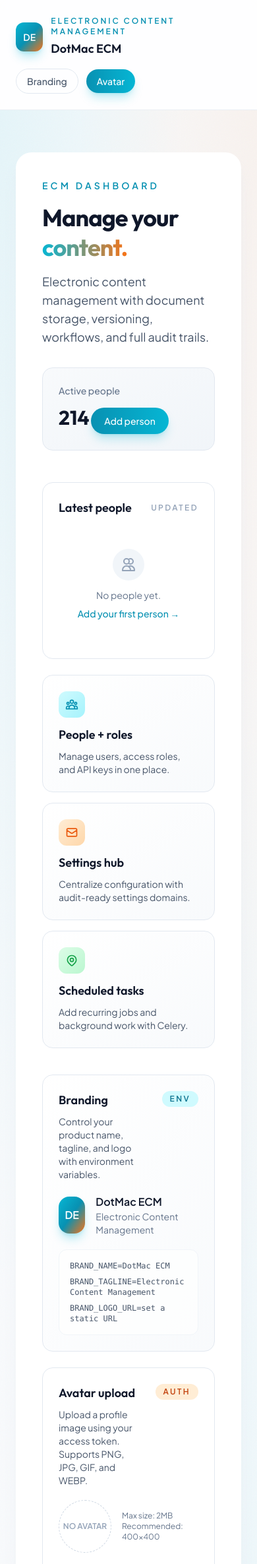
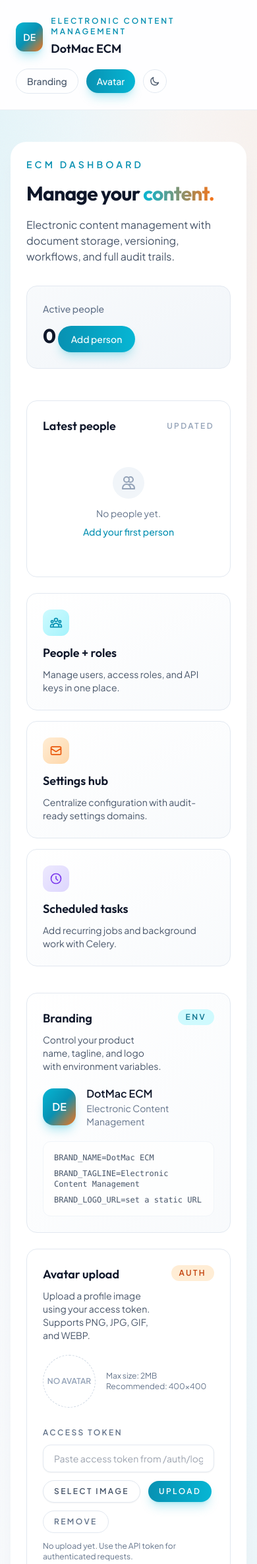
Before and after one commit to michaelayoade/dotmac_ecm, a FastAPI app: page / in a window 390 px wide. Shown: the top 2371 px of the page at 66% size. Run offline with FastAPI, Linux system fonts and the light colour scheme; some libraries are stand-ins or nearby versions.

Commit message:
feat(frontend): accessibility, responsive & visual-consistency audit
Apply all high-priority findings from the frontend audit:

## Accessibility
- Add skip-to-content link (visible on focus) for keyboard/SR users
- Remove duplicate <main> landmark — base.html block content now relies
  on child templates to supply their own <main id="main-content">
- Wrap header navigation in <nav aria-label="Primary navigation">
- Add aria-label to logo/home link
- Add aria-hidden="true" to all decorative brand-mark divs and SVG icons
- Add aria-live="polite" to the active-people counter and avatar status msg
- Add aria-label to the "Add person" button and hidden file input
- Promote feature-card headings from h2 → h3 (correct heading hierarchy)
- Improve empty-state link text (was "Add your first person →", arrow removed)
- Typeahead: full ARIA combobox pattern — role=combobox, aria-autocomplete,
  aria-expanded, aria-haspopup, role=listbox, role=option, aria-selected,
  aria-activedescendant; keyboard nav via ArrowUp/Down/Enter/Escape/Tab

## Responsive design
- Reduce base padding on mobile: px-4 py-12, sm:px-6 sm:py-16
- Make h1 scale: text-3xl → sm:text-4xl → md:text-5xl
- Feature-card grid gains md:grid-cols-2 before lg:grid-cols-[1.2fr_0.8fr]
- Branding/Avatar grid gains md:grid-cols-2 before lg:grid-cols-[0.9fr_1.1fr]

## Visual consistency
- Third feature card: replace off-brand `green` palette with `violet` to
  complete primary / accent / violet trio
- Replace map-pin SVG with a clock icon in the Scheduled tasks card
  (map-pin had no semantic relation to task scheduling)

## UX
- Add dark-mode toggle button to header (was missing — only system pref
  and localStorage were honoured; users had no in-app control)
- Active-people counter now seeds from real server data: `{{ people|length }}`
  instead of a hardcoded 214

Co-Authored-By: Claude Sonnet 4.6 <noreply@anthropic.com>

```diff
--- a/static/js/typeahead.js
+++ b/static/js/typeahead.js
@@ -9,11 +9,46 @@
         if (!input || !hidden || !results || !url) {
             return;
         }
+
+        // Unique ID prefix so multiple typeaheads on the same page don't clash
+        var uid = "ta-" + Math.random().toString(36).slice(2, 8);
+        var listboxId = uid + "-listbox";
         var timer = null;
         var lastQuery = "";
+        var activeIndex = -1;
+
+        // Wire up ARIA combobox attributes on the input
+        input.setAttribute("role", "combobox");
+        input.setAttribute("aria-autocomplete", "list");
+        input.setAttribute("aria-expanded", "false");
+        input.setAttribute("aria-haspopup", "listbox");
+        input.setAttribute("aria-controls", listboxId);
+        results.setAttribute("id", listboxId);
+
+        function getOptions() {
+            return results.querySelectorAll("[role='option']");
+        }
+
+        function setActiveOption(index) {
+            var options = getOptions();
+            options.forEach(function (opt, i) {
+                if (i === index) {
+                    opt.setAttribute("aria-selected", "true");
+                    opt.classList.add("bg-slate-100", "dark:bg-slate-700");
+                    input.setAttribute("aria-activedescendant", opt.id);
+                } else {
+                    opt.setAttribute("aria-selected", "false");
+                    opt.classList.remove("bg-slate-100", "dark:bg-slate-700");
+                }
+            });
+            activeIndex = index;
+        }
 
         function clearResults() {
             results.innerHTML = "";
+            activeIndex = -1;
+            input.setAttribute("aria-expanded", "false");
+            input.removeAttribute("aria-activedescendant");
         }
 
         function renderResults(items) {
@@ -22,21 +57,34 @@
                 return;
             }
             var menu = document.createElement("div");
+            menu.setAttribute("role", "listbox");
+            menu.id = listboxId;
             menu.className = "absolute z-10 mt-2 w-full rounded-lg border border-slate-200 bg-white shadow-lg dark:border-slate-700 dark:bg-slate-800";
-            items.forEach(function (item) {
+            items.forEach(function (item, idx) {
+                var optId = uid + "-opt-" + idx;
                 var button = document.createElement("button");
                 button.type = "button";
+                button.id = optId;
+                button.setAttribute("role", "option");
+                button.setAttribute("aria-selected", "false");
                 button.className = "w-full px-3 py-2 text-left text-sm text-slate-700 hover:bg-slate-50 dark:text-slate-200 dark:hover:bg-slate-700";
                 button.textContent = item.label || item.name || "";
                 button.addEventListener("click", function () {
                     input.value = item.label || item.name || "";
                     hidden.value = item.ref || item.id || "";
                     clearResults();
+                    input.focus();
+                });
+                // Mouseenter keeps track of active highlight without changing focus
+                button.addEventListener("mouseenter", function () {
+                    setActiveOption(idx);
                 });
                 menu.appendChild(button);
             });
             results.innerHTML = "";
             results.appendChild(menu);
+            input.setAttribute("aria-expanded", "true");
+            activeIndex = -1;
         }
 
         function fetchResults(query) {
@@ -75,6 +123,36 @@
             }, 250);
         });
 
+        // Keyboard navigation: ArrowDown / ArrowUp / Enter / Escape / Tab
+        input.addEventListener("keydown", function (event) {
+            var options = getOptions();
+            var count = options.length;
+            if (!count && event.key !== "Escape") {
+                return;
+            }
+            switch (event.key) {
+                case "ArrowDown":
+                    event.preventDefault();
+                    setActiveOption(activeIndex < count - 1 ? activeIndex + 1 : 0);
+                    break;
+                case "ArrowUp":
+                    event.preventDefault();
+                    setActiveOption(activeIndex > 0 ? activeIndex - 1 : count - 1);
+                    break;
+                case "Enter":
+                    if (activeIndex >= 0 && activeIndex < count) {
+                        event.preventDefault();
+                        options[activeIndex].click();
+                    }
+                    break;
+                case "Escape":
+                case "Tab":
+                    clearResults();
+                    break;
+            }
+        });
+
+        // Close when clicking outside the container
         document.addEventListener("click", function (event) {
             if (!container.contains(event.target)) {
                 clearResults();
--- a/templates/base.html
+++ b/templates/base.html
@@ -238,6 +238,12 @@
 <body class="min-h-screen bg-slate-50 text-slate-900 dark:bg-slate-900 dark:text-slate-100 antialiased"
       hx-ext="loading-states">
 
+    <!-- Skip navigation for keyboard/screen-reader users -->
+    <a href="#main-content"
+       class="sr-only focus:not-sr-only focus:fixed focus:left-4 focus:top-4 focus:z-50 focus:rounded-lg focus:bg-primary-600 focus:px-4 focus:py-2 focus:text-sm focus:font-medium focus:text-white focus:shadow-lg focus:outline-none">
+        Skip to main content
+    </a>
+
     {% set brand_name = brand.name | default("DotMac ECM") %}
     {% set brand_tagline = brand.tagline | default("Electronic Content Management", true) %}
     {% set brand_logo_url = brand.logo_url | default("", true) %}
@@ -247,11 +253,11 @@
     <div class="relative">
         <header class="sticky top-0 z-40 border-b border-slate-200/70 bg-white/80 backdrop-blur dark:border-slate-800/70 dark:bg-slate-900/80">
             <div class="mx-auto flex max-w-5xl flex-col gap-4 px-6 py-6 md:flex-row md:items-center md:justify-between">
-                <a href="/" class="flex items-center gap-3">
+                <a href="/" aria-label="{{ brand_name }} — home" class="flex items-center gap-3">
                     {% if brand_logo_url %}
                         <img src="{{ brand_logo_url }}" alt="{{ brand_name }} logo" class="h-11 w-11 rounded-xl object-cover shadow-lg shadow-primary-500/20" />
                     {% else %}
-                        <div class="flex h-11 w-11 items-center justify-center rounded-xl bg-gradient-to-br from-primary-500 via-primary-600 to-accent-500 text-sm font-semibold uppercase text-white shadow-lg shadow-primary-500/30">
+                        <div class="flex h-11 w-11 items-center justify-center rounded-xl bg-gradient-to-br from-primary-500 via-primary-600 to-accent-500 text-sm font-semibold uppercase text-white shadow-lg shadow-primary-500/30" aria-hidden="true">
                             {{ brand_mark }}
                         </div>
                     {% endif %}
@@ -264,19 +270,30 @@
                         </p>
                     </div>
                 </a>
-                <div class="flex items-center gap-3 text-sm">
+                <nav aria-label="Primary navigation" class="flex items-center gap-3 text-sm">
                     <a href="#branding" class="rounded-full border border-slate-200 px-4 py-2 font-medium text-slate-600 transition hover:border-primary-300 hover:text-primary-600 dark:border-slate-700 dark:text-slate-300 dark:hover:border-primary-500/60 dark:hover:text-primary-300">
                         Branding
                     </a>
                     <a href="#avatar" class="rounded-full bg-gradient-to-r from-primary-600 to-primary-500 px-4 py-2 font-medium text-white shadow-lg shadow-primary-500/25 btn-hover">
                         Avatar
                     </a>
-                </div>
+                    <!-- Dark mode toggle -->
+                    <button @click="darkMode = !darkMode"
+                            :aria-label="darkMode ? 'Switch to light mode' : 'Switch to dark mode'"
+                            class="flex h-9 w-9 items-center justify-center rounded-full border border-slate-200 text-slate-600 transition hover:border-primary-300 hover:text-primary-600 dark:border-slate-700 dark:text-slate-300 dark:hover:border-primary-500/60 dark:hover:text-primary-300">
+                        <!-- Sun icon — visible in dark mode -->
+                        <svg x-show="darkMode" class="h-4 w-4" fill="none" stroke="currentColor" viewBox="0 0 24 24" aria-hidden="true">
+                            <path stroke-linecap="round" stroke-linejoin="round" stroke-width="2" d="M12 3v1m0 16v1m9-9h-1M4 12H3m15.364 6.364l-.707-.707M6.343 6.343l-.707-.707m12.728 0l-.707.707M6.343 17.657l-.707.707M16 12a4 4 0 11-8 0 4 4 0 018 0z"/>
+                        </svg>
+                        <!-- Moon icon — visible in light mode -->
+                        <svg x-show="!darkMode" class="h-4 w-4" fill="none" stroke="currentColor" viewBox="0 0 24 24" aria-hidden="true">
+                            <path stroke-linecap="round" stroke-linejoin="round" stroke-width="2" d="M20.354 15.354A9 9 0 018.646 3.646 9.003 9.003 0 0012 21a9.003 9.003 0 008.354-5.646z"/>
+                        </svg>
+                    </button>
+                </nav>
             </div>
         </header>
-        <main>
-            {% block content %}{% endblock %}
-        </main>
+        {% block content %}{% endblock %}
     </div>
     {% endblock %}
 
--- a/templates/index.html
+++ b/templates/index.html
@@ -5,38 +5,45 @@
   {% set brand_tagline = brand.tagline | default("Electronic Content Management", true) %}
   {% set brand_logo_url = brand.logo_url | default("", true) %}
   {% set brand_mark = brand.mark | default("ECM") %}
-  <main class="mx-auto max-w-5xl px-6 py-16 bg-noise bg-mesh min-h-screen">
-    <div class="stagger-in rounded-3xl bg-white p-10 shadow-xl shadow-slate-200/40 dark:bg-slate-800 dark:shadow-slate-900/40 card-hover">
+  {# Main landmark: base.html no longer wraps content in <main>, so we own it here #}
+  <main id="main-content" tabindex="-1" class="mx-auto max-w-5xl px-4 py-12 sm:px-6 sm:py-16 bg-noise bg-mesh min-h-screen">
+    <div class="stagger-in rounded-3xl bg-white p-6 sm:p-10 shadow-xl shadow-slate-200/40 dark:bg-slate-800 dark:shadow-slate-900/40 card-hover">
       <div class="flex flex-col gap-8 md:flex-row md:items-center md:justify-between">
         <div>
           <p class="text-sm font-semibold uppercase tracking-[0.3em] text-primary-600 dark:text-primary-400">
             ECM Dashboard
           </p>
-          <h1 class="mt-4 text-4xl font-bold leading-tight text-slate-900 dark:text-white md:text-5xl font-display tracking-tight">
+          <h1 class="mt-4 text-3xl font-bold leading-tight text-slate-900 dark:text-white sm:text-4xl md:text-5xl font-display tracking-tight">
             Manage your
             <span class="bg-gradient-to-r from-primary-500 to-accent-500 bg-clip-text text-transparent">content.</span>
           </h1>
-          <p class="mt-4 max-w-2xl text-lg text-slate-600 dark:text-slate-300">
+          <p class="mt-4 max-w-2xl text-base text-slate-600 dark:text-slate-300 sm:text-lg">
             Electronic content management with document storage, versioning,
             workflows, and full audit trails.
           </p>
         </div>
+        {# Counter initialised from real server data; click is a local UI demo #}
         <div
           class="stagger-in rounded-2xl border border-slate-200 bg-gradient-to-br from-slate-50 to-slate-100 p-6 dark:border-slate-700 dark:from-slate-700 dark:to-slate-800"
-          x-data="{ count: 214 }"
+          x-data="{ count: {{ people | length }} }"
         >
           <p class="text-sm font-medium text-slate-500 dark:text-slate-400">Active people</p>
-          <p class="mt-2 text-3xl font-bold text-slate-900 dark:text-white font-display counter-animate" x-text="count"></p>
+          <p class="mt-2 text-3xl font-bold text-slate-900 dark:text-white font-display counter-animate"
+             x-text="count"
+             aria-live="polite"
+             aria-label="Active people count"></p>
           <button
             class="mt-4 inline-flex items-center rounded-full bg-gradient-to-r from-primary-600 to-primary-500 px-5 py-2.5 text-sm font-medium text-white shadow-lg shadow-primary-500/25 btn-hover hover:shadow-primary-500/40"
             x-on:click="count = count + 1"
+            aria-label="Add a person"
           >
             Add person
           </button>
         </div>
       </div>
 
-      <div class="mt-12 grid gap-6 lg:grid-cols-[1.2fr_0.8fr]">
+      {# People list + feature cards — two-column from md upward #}
+      <div class="mt-12 grid gap-6 md:grid-cols-2 lg:grid-cols-[1.2fr_0.8fr]">
         <div class="stagger-in rounded-2xl border border-slate-200 p-6 dark:border-slate-700 card-hover">
           <div class="flex items-center justify-between">
             <h2 class="text-lg font-semibold text-slate-900 dark:text-white font-display">Latest people</h2>
@@ -62,49 +69,55 @@
             {% else %}
               <div class="py-8 text-center">
                 <div class="mx-auto h-12 w-12 rounded-full bg-slate-100 dark:bg-slate-700 flex items-center justify-center mb-3">
-                  <svg class="h-6 w-6 text-slate-400" fill="none" stroke="currentColor" viewBox="0 0 24 24">
+                  <svg class="h-6 w-6 text-slate-400" fill="none" stroke="currentColor" viewBox="0 0 24 24" aria-hidden="true">
                     <path stroke-linecap="round" stroke-linejoin="round" stroke-width="2" d="M12 4.354a4 4 0 110 5.292M15 21H3v-1a6 6 0 0112 0v1zm0 0h6v-1a6 6 0 00-9-5.197M13 7a4 4 0 11-8 0 4 4 0 018 0z"/>
                   </svg>
                 </div>
                 <p class="text-sm text-slate-500 dark:text-slate-400">No people yet.</p>
                 <a href="/api/v1/people" class="mt-2 inline-block text-sm font-medium text-primary-600 hover:text-primary-700 dark:text-primary-400">
-                  Add your first person &rarr;
+                  Add your first person
                 </a>
               </div>
             {% endfor %}
           </div>
         </div>
-        <div class="grid gap-4">
+
+        {# Feature cards column — stacks on mobile, side-by-side on md #}
+        <div class="grid gap-4 sm:grid-cols-1">
+          {# Card 1: People + roles — primary palette #}
           <div class="stagger-in group rounded-2xl border border-slate-200 p-6 dark:border-slate-700 card-hover bg-gradient-to-br from-white to-slate-50 dark:from-slate-800 dark:to-slate-800/50">
-            <div class="flex h-10 w-10 items-center justify-center rounded-xl bg-gradient-to-br from-primary-100 to-primary-200 dark:from-primary-900/40 dark:to-primary-800/30 mb-3 transition-transform group-hover:scale-110">
-              <svg class="h-5 w-5 text-primary-600 dark:text-primary-400" fill="none" stroke="currentColor" viewBox="0 0 24 24">
+            <div class="flex h-10 w-10 items-center justify-center rounded-xl bg-gradient-to-br from-primary-100 to-primary-200 dark:from-primary-900/40 dark:to-primary-800/30 mb-3 transition-transform group-hover:scale-110" aria-hidden="true">
+              <svg class="h-5 w-5 text-primary-600 dark:text-primary-400" fill="none" stroke="currentColor" viewBox="0 0 24 24" aria-hidden="true">
                 <path stroke-linecap="round" stroke-linejoin="round" stroke-width="2" d="M17 20h5v-2a3 3 0 00-5.356-1.857M17 20H7m10 0v-2c0-.656-.126-1.283-.356-1.857M7 20H2v-2a3 3 0 015.356-1.857M7 20v-2c0-.656.126-1.283.356-1.857m0 0a5.002 5.002 0 019.288 0M15 7a3 3 0 11-6 0 3 3 0 016 0zm6 3a2 2 0 11-4 0 2 2 0 014 0zM7 10a2 2 0 11-4 0 2 2 0 014 0z"/>
               </svg>
             </div>
-            <h2 class="text-lg font-semibold text-slate-900 dark:text-white font-display">People + roles</h2>
+            <h3 class="text-lg font-semibold text-slate-900 dark:text-white font-display">People + roles</h3>
             <p class="mt-2 text-sm text-slate-600 dark:text-slate-400">
               Manage users, access roles, and API keys in one place.
             </p>
           </div>
+
+          {# Card 2: Settings hub — accent palette #}
           <div class="stagger-in group rounded-2xl border border-slate-200 p-6 dark:border-slate-700 card-hover bg-gradient-to-br from-white to-slate-50 dark:from-slate-800 dark:to-slate-800/50">
-            <div class="flex h-10 w-10 items-center justify-center rounded-xl bg-gradient-to-br from-accent-100 to-accent-200 dark:from-accent-900/40 dark:to-accent-800/30 mb-3 transition-transform group-hover:scale-110">
-              <svg class="h-5 w-5 text-accent-600 dark:text-accent-400" fill="none" stroke="currentColor" viewBox="0 0 24 24">
+            <div class="flex h-10 w-10 items-center justify-center rounded-xl bg-gradient-to-br from-accent-100 to-accent-200 dark:from-accent-900/40 dark:to-accent-800/30 mb-3 transition-transform group-hover:scale-110" aria-hidden="true">
+              <svg class="h-5 w-5 text-accent-600 dark:text-accent-400" fill="none" stroke="currentColor" viewBox="0 0 24 24" aria-hidden="true">
                 <path stroke-linecap="round" stroke-linejoin="round" stroke-width="2" d="M3 8l7.89 5.26a2 2 0 002.22 0L21 8M5 19h14a2 2 0 002-2V7a2 2 0 00-2-2H5a2 2 0 00-2 2v10a2 2 0 002 2z"/>
               </svg>
             </div>
-            <h2 class="text-lg font-semibold text-slate-900 dark:text-white font-display">Settings hub</h2>
+            <h3 class="text-lg font-semibold text-slate-900 dark:text-white font-display">Settings hub</h3>
             <p class="mt-2 text-sm text-slate-600 dark:text-slate-400">
               Centralize configuration with audit-ready settings domains.
             </p>
           </div>
+
+          {# Card 3: Scheduled tasks — violet palette (replaces off-brand green) #}
           <div class="stagger-in group rounded-2xl border border-slate-200 p-6 dark:border-slate-700 card-hover bg-gradient-to-br from-white to-slate-50 dark:from-slate-800 dark:to-slate-800/50">
-            <div class="flex h-10 w-10 items-center justify-center rounded-xl bg-gradient-to-br from-green-100 to-green-200 dark:from-green-900/40 dark:to-green-800/30 mb-3 transition-transform group-hover:scale-110">
-              <svg class="h-5 w-5 text-green-600 dark:text-green-400" fill="none" stroke="currentColor" viewBox="0 0 24 24">
-                <path stroke-linecap="round" stroke-linejoin="round" stroke-width="2" d="M17.657 16.657L13.414 20.9a1.998 1.998 0 01-2.827 0l-4.244-4.243a8 8 0 1111.314 0z"/>
-                <path stroke-linecap="round" stroke-linejoin="round" stroke-width="2" d="M15 11a3 3 0 11-6 0 3 3 0 016 0z"/>
+            <div class="flex h-10 w-10 items-center justify-center rounded-xl bg-gradient-to-br from-violet-100 to-violet-200 dark:from-violet-900/40 dark:to-violet-800/30 mb-3 transition-transform group-hover:scale-110" aria-hidden="true">
+              <svg class="h-5 w-5 text-violet-600 dark:text-violet-400" fill="none" stroke="currentColor" viewBox="0 0 24 24" aria-hidden="true">
+                <path stroke-linecap="round" stroke-linejoin="round" stroke-width="2" d="M12 8v4l3 3m6-3a9 9 0 11-18 0 9 9 0 0118 0z"/>
               </svg>
             </div>
-            <h2 class="text-lg font-semibold text-slate-900 dark:text-white font-display">Scheduled tasks</h2>
+            <h3 class="text-lg font-semibold text-slate-900 dark:text-white font-display">Scheduled tasks</h3>
             <p class="mt-2 text-sm text-slate-600 dark:text-slate-400">
               Add recurring jobs and background work with Celery.
             </p>
@@ -112,7 +125,8 @@
         </div>
       </div>
 
-      <div class="mt-10 grid gap-6 lg:grid-cols-[0.9fr_1.1fr]">
+      {# Branding + Avatar — two-column from md upward #}
+      <div class="mt-10 grid gap-6 md:grid-cols-2 lg:grid-cols-[0.9fr_1.1fr]">
         <div id="branding" class="stagger-in rounded-2xl border border-slate-200 bg-gradient-to-br from-white to-slate-50 p-6 dark:border-slate-700 dark:from-slate-800 dark:to-slate-800/60">
           <div class="flex items-start justify-between gap-6">
             <div>
@@ -129,7 +143,7 @@
             {% if brand_logo_url %}
               <img src="{{ brand_logo_url }}" alt="{{ brand_name }} logo" class="h-14 w-14 rounded-2xl object-cover shadow-lg shadow-primary-500/20" />
             {% else %}
-              <div class="flex h-14 w-14 items-center justify-center rounded-2xl bg-gradient-to-br from-primary-500 via-primary-600 to-accent-500 text-base font-semibold uppercase text-white shadow-lg shadow-primary-500/30">
+              <div class="flex h-14 w-14 items-center justify-center rounded-2xl bg-gradient-to-br from-primary-500 via-primary-600 to-accent-500 text-base font-semibold uppercase text-white shadow-lg shadow-primary-500/30" aria-hidden="true">
                 {{ brand_mark }}
               </div>
             {% endif %}
@@ -161,16 +175,16 @@
           </div>
           <div class="mt-5 flex flex-col gap-6 md:flex-row md:items-center">
             <div class="flex items-center gap-4">
-              <div class="relative h-20 w-20">
-                <img data-avatar-preview alt="Avatar preview" class="hidden h-20 w-20 rounded-full object-cover shadow-lg shadow-slate-200/50 dark:shadow-slate-900/40" />
-                <div data-avatar-placeholder class="flex h-20 w-20 items-center justify-center rounded-full border border-dashed border-slate-300 text-xs font-semibold uppercase text-slate-400 dark:border-slate-600 dark:text-slate-500">
+              <div class="relative h-20 w-20" role="img" aria-label="Avatar preview">
+                <img data-avatar-preview alt="Uploaded avatar" class="hidden h-20 w-20 rounded-full object-cover shadow-lg shadow-slate-200/50 dark:shadow-slate-900/40" />
+                <div data-avatar-placeholder class="flex h-20 w-20 items-center justify-center rounded-full border border-dashed border-slate-300 text-xs font-semibold uppercase text-slate-400 dark:border-slate-600 dark:text-slate-500" aria-hidden="true">
                   No avatar
                 </div>
               </div>
               <div class="text-xs text-slate-500 dark:text-slate-400">
                 Max size: 2MB
                 <br />
-                Recommended: 400x400
+                Recommended: 400×400
               </div>
             </div>
             <div class="flex-1 space-y-3">
@@ -190,7 +204,7 @@
               <div class="flex flex-wrap items-center gap-3">
                 <label class="inline-flex cursor-pointer items-center gap-2 rounded-full border border-slate-200 bg-white px-4 py-2 text-xs font-semibold uppercase tracking-[0.2em] text-slate-600 shadow-sm transition hover:border-primary-300 hover:text-primary-600 dark:border-slate-700 dark:bg-slate-900 dark:text-slate-300 dark:hover:border-primary-500/60 dark:hover:text-primary-300">
                   Select image
-                  <input type="file" accept="image/*" data-avatar-file class="sr-only" />
+                  <input type="file" accept="image/*" data-avatar-file class="sr-only" aria-label="Choose avatar image file" />
                 </label>
                 <button type="button" data-avatar-upload class="rounded-full bg-gradient-to-r from-primary-600 to-primary-500 px-4 py-2 text-xs font-semibold uppercase tracking-[0.2em] text-white shadow-lg shadow-primary-500/25 btn-hover">
                   Upload
@@ -199,7 +213,7 @@
                   Remove
                 </button>
               </div>
-              <p data-avatar-status class="text-xs text-slate-500 dark:text-slate-400">
+              <p data-avatar-status class="text-xs text-slate-500 dark:text-slate-400" aria-live="polite">
                 No upload yet. Use the API token for authenticated requests.
               </p>
             </div>
```
